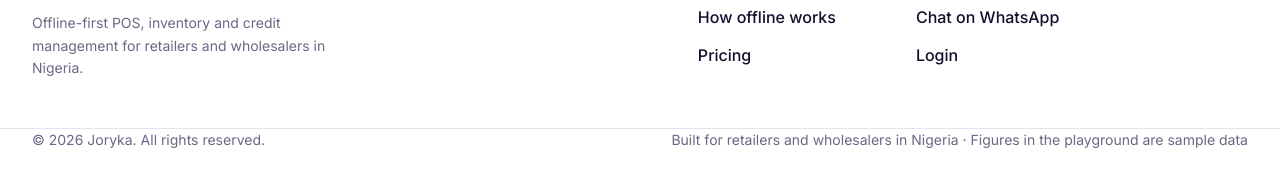
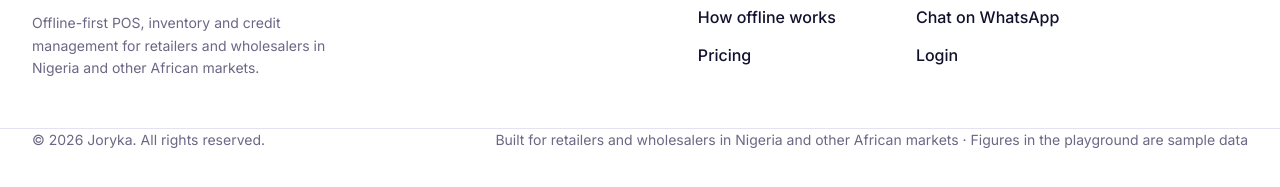
Before and after one commit to Proglia/Joryka-landing-page, a plain HTML site: page index.html in a window 1280 px wide. Shown: the part 6764-6951 px from the top of the page. Drawn offline with Linux system fonts and the light colour scheme.

Commit message:
Footer: built for retailers and wholesalers in Nigeria and other African markets
Co-Authored-By: Claude Opus 5.5 <noreply@anthropic.com>

```diff
--- a/index.html
+++ b/index.html
@@ -396,12 +396,12 @@ FORM: category standard (classic SaaS), the user's restored Figma design; the he
 
 <footer class="footer">
   <div class="container foot">
-    <div class="foot-brand"><img src="assets/logo-light.svg" alt="Joryka" width="301" height="64"><p class="foot-tag">Smarter. Faster. Better.</p><p>Offline-first POS, inventory and credit management for retailers and wholesalers in Nigeria.</p></div>
+    <div class="foot-brand"><img src="assets/logo-light.svg" alt="Joryka" width="301" height="64"><p class="foot-tag">Smarter. Faster. Better.</p><p>Offline-first POS, inventory and credit management for retailers and wholesalers in Nigeria and other African markets.</p></div>
     <nav aria-label="Product"><b>Product</b><a href="#features">Features</a><a href="#offline">How offline works</a><a href="#pricing">Pricing</a></nav>
     <nav aria-label="Get in touch"><b>Get in touch</b><a href="#contact">Request a Demo</a><a href="#contact" class="js-whatsapp">Chat on WhatsApp</a><a href="#" class="js-login">Login</a></nav>
     <nav aria-label="Legal" id="privacy"><b>Legal</b><a href="#privacy">Privacy notice</a></nav>
   </div>
-  <div class="container foot-base"><span>© 2026 Joryka. All rights reserved.</span><span>Built for retailers and wholesalers in Nigeria · Figures in the playground are sample data</span></div>
+  <div class="container foot-base"><span>© 2026 Joryka. All rights reserved.</span><span>Built for retailers and wholesalers in Nigeria and other African markets · Figures in the playground are sample data</span></div>
 </footer>
 
 <!-- Notifications (demo form results), top-right under the header. Deliberately NOT a live
```
